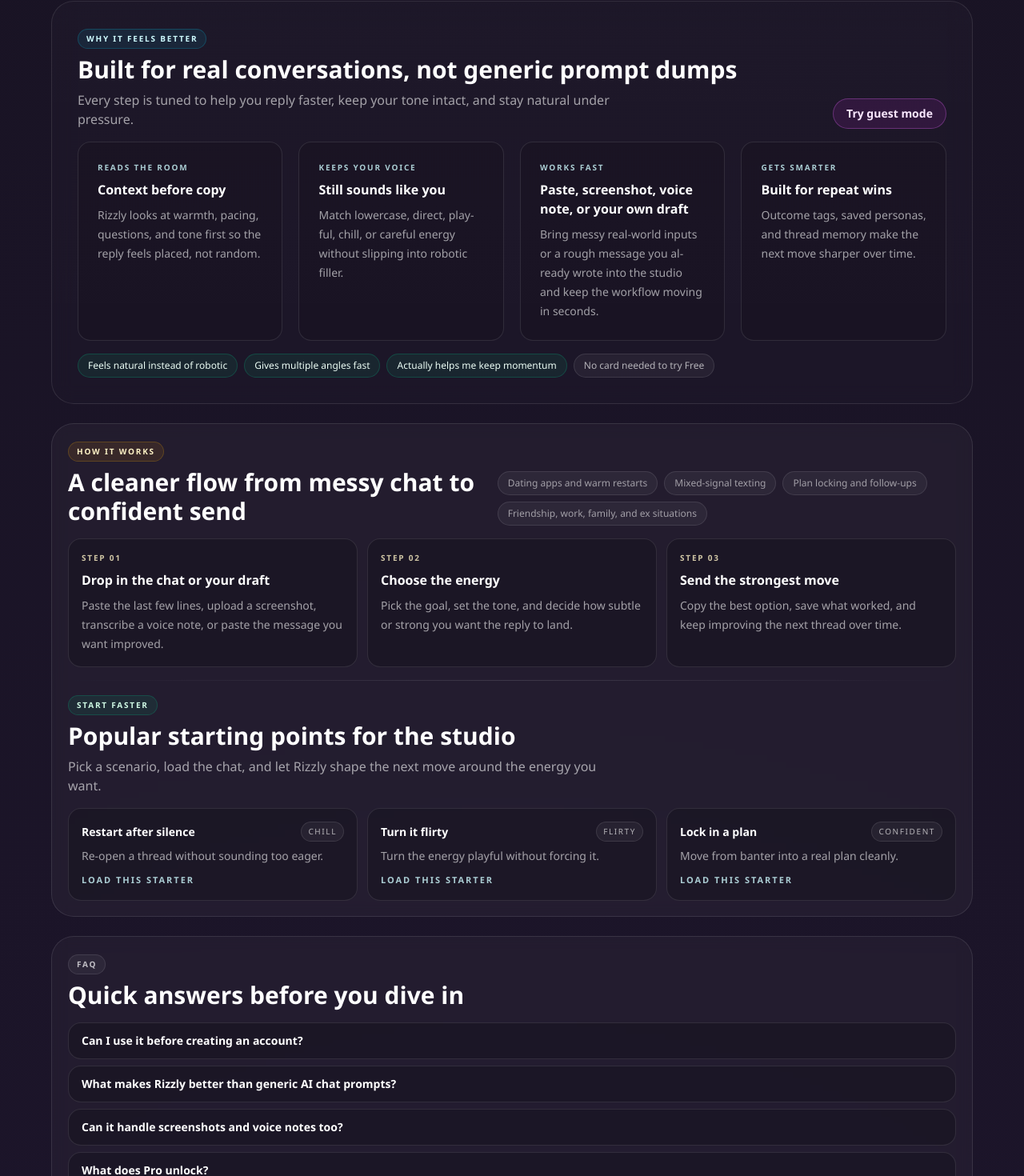
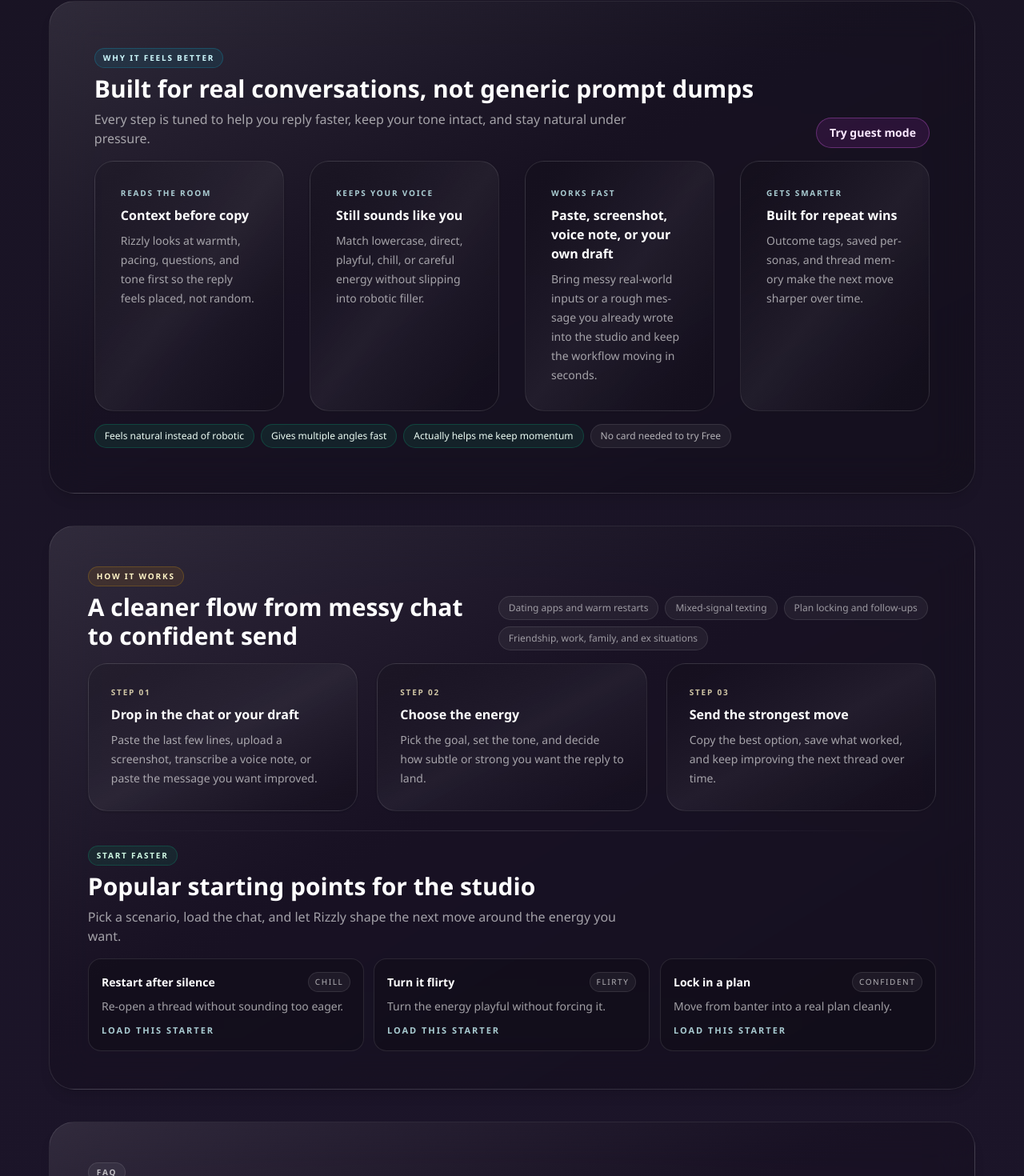
Before and after one commit to malachibr0226-commits/rizzly-ai, a Next.js app: page / in a window 1280 px wide. Shown: the part 1071-2541 px from the top of the page at 80% size. Built offline with nearby package versions, Linux system fonts and the light colour scheme; no server answers.

Commit message:
Widen and declutter main cards, soften backgrounds for more appealing UI

```diff
--- a/app/components/GrowthPanel.tsx
+++ b/app/components/GrowthPanel.tsx
@@ -130,8 +130,8 @@
   };
 
   return (
-    <section id="upgrade" className="grid gap-6 xl:grid-cols-2 max-w-5xl mx-auto scroll-mt-24">
-      <div className="rounded-xl border border-white/10 bg-white/5 p-6 backdrop-blur-md">
+    <section id="upgrade" className="grid gap-10 xl:grid-cols-2 max-w-6xl mx-auto scroll-mt-24">
+      <div className="rounded-2xl border border-white/10 bg-gradient-to-br from-white/10 via-black/10 to-black/20 p-8 md:p-10 shadow-lg backdrop-blur-xl">
         <div className="mb-3 flex items-start justify-between gap-3">
           <div>
             <h2 className="text-lg font-bold text-white">Cloud Sync</h2>
@@ -154,22 +154,22 @@
           </div>
         )}
 
-        <div className="mt-4 grid grid-cols-2 gap-2 text-xs text-white/75 lg:grid-cols-3">
-          <div className="min-h-[120px] rounded-xl border border-white/10 bg-black/20 px-3 py-3.5 text-center">
+        <div className="mt-6 grid grid-cols-2 gap-4 text-base text-white/80 lg:grid-cols-3">
+          <div className="min-h-[120px] rounded-2xl border border-white/10 bg-gradient-to-br from-black/20 via-white/5 to-black/10 px-6 py-6 text-center flex flex-col justify-center items-center">
             <div className="text-lg font-bold leading-none text-white">{usageSnapshot.remaining.generate}</div>
             <div className="mt-2 text-[10px] leading-tight text-white/70 sm:text-[11px]">
               <span className="block">reply runs</span>
               <span className="block">left</span>
             </div>
           </div>
-          <div className="min-h-[120px] rounded-xl border border-white/10 bg-black/20 px-3 py-3.5 text-center">
+          <div className="min-h-[120px] rounded-2xl border border-white/10 bg-gradient-to-br from-black/20 via-white/5 to-black/10 px-6 py-6 text-center flex flex-col justify-center items-center">
             <div className="text-lg font-bold leading-none text-white">{usageSnapshot.remaining.screenshot}</div>
             <div className="mt-2 text-[10px] leading-tight text-white/70 sm:text-[11px]">
               <span className="block">shots</span>
               <span className="block">left</span>
             </div>
           </div>
-          <div className="col-span-2 min-h-[120px] rounded-xl border border-white/10 bg-black/20 px-3 py-3.5 text-center lg:col-span-1">
+          <div className="col-span-2 min-h-[120px] rounded-2xl border border-white/10 bg-gradient-to-br from-black/20 via-white/5 to-black/10 px-6 py-6 text-center flex flex-col justify-center items-center lg:col-span-1">
             <div className="text-lg font-bold leading-none text-white">{usageSnapshot.remaining.voice}</div>
             <div className="mt-2 text-[10px] leading-tight text-white/70 sm:text-[11px]">
               <span className="block">voice notes</span>
@@ -191,7 +191,7 @@
         </button>
       </div>
 
-      <div className="rounded-xl border border-fuchsia-400/20 bg-[linear-gradient(180deg,rgba(168,85,247,0.10),rgba(255,255,255,0.03))] p-4 backdrop-blur-sm">
+      <div className="rounded-2xl border border-fuchsia-400/20 bg-gradient-to-br from-fuchsia-900/20 via-purple-900/10 to-white/5 p-8 md:p-10 shadow-lg backdrop-blur-xl">
         <div className="mb-3 flex items-start justify-between gap-3">
           <div>
             <h2 className="text-lg font-bold text-white">
@@ -220,22 +220,22 @@
           </div>
         )}
 
-        <div className="mb-3 grid grid-cols-2 gap-4 text-xs text-white/80 lg:grid-cols-3">
-          <div className="min-h-[112px] rounded-xl border border-fuchsia-400/10 bg-black/10 px-4 py-4 text-center">
+        <div className="mb-6 grid grid-cols-2 gap-6 text-base text-white/90 lg:grid-cols-3">
+          <div className="min-h-[112px] rounded-2xl border border-fuchsia-400/10 bg-gradient-to-br from-fuchsia-900/10 via-white/5 to-black/10 px-7 py-7 text-center flex flex-col justify-center items-center">
             <div className="text-base font-bold leading-none text-white">{replyBoost}x</div>
             <div className="mt-2 text-[10px] leading-tight text-white/65 sm:text-[11px]">
               <span className="block">reply</span>
               <span className="block">runs</span>
             </div>
           </div>
-          <div className="min-h-[112px] rounded-xl border border-fuchsia-400/10 bg-black/10 px-4 py-4 text-center">
+          <div className="min-h-[112px] rounded-2xl border border-fuchsia-400/10 bg-gradient-to-br from-fuchsia-900/10 via-white/5 to-black/10 px-7 py-7 text-center flex flex-col justify-center items-center">
             <div className="text-base font-bold leading-none text-white">{screenshotBoost}x</div>
             <div className="mt-2 text-[10px] leading-tight text-white/65 sm:text-[11px]">
               <span className="block">shots</span>
               <span className="block">boost</span>
             </div>
           </div>
-          <div className="col-span-2 min-h-[112px] rounded-xl border border-fuchsia-400/10 bg-black/10 px-4 py-4 text-center lg:col-span-1">
+          <div className="col-span-2 min-h-[112px] rounded-2xl border border-fuchsia-400/10 bg-gradient-to-br from-fuchsia-900/10 via-white/5 to-black/10 px-7 py-7 text-center flex flex-col justify-center items-center lg:col-span-1">
             <div className="text-base font-bold leading-none text-white">{voiceBoost}x</div>
             <div className="mt-2 text-[10px] leading-tight text-white/65 sm:text-[11px]">
               <span className="block">voice</span>
@@ -251,7 +251,7 @@
             return (
               <div
                 key={plan.tier}
-                className={`rounded-xl border p-5 max-w-2xl mx-auto ${
+                className={`rounded-2xl border p-8 max-w-3xl mx-auto bg-gradient-to-br from-white/10 via-black/10 to-black/20 shadow-md ${
                   isCurrent
                     ? "border-cyan-400/15 bg-cyan-500/5"
                     : plan.tier === "pro"
--- a/app/components/LandingUpgradeSections.tsx
+++ b/app/components/LandingUpgradeSections.tsx
@@ -120,10 +120,10 @@
   onJumpToStudio: () => void;
 }) {
   return (
-    <div className="mb-8 space-y-6 max-w-6xl mx-auto">
+    <div className="mb-8 space-y-10 max-w-7xl mx-auto">
       <section
         id="features"
-        className="rounded-[28px] border border-white/10 bg-[linear-gradient(180deg,rgba(255,255,255,0.02),rgba(255,255,255,0.01))] p-6 backdrop-blur-md sm:p-8"
+        className="rounded-[32px] border border-white/10 bg-gradient-to-br from-white/10 via-black/10 to-black/20 p-10 backdrop-blur-xl shadow-lg sm:p-14"
       >
         <div className="mb-4 flex flex-col gap-3 lg:flex-row lg:items-end lg:justify-between">
           <div>
@@ -150,11 +150,11 @@
           </button>
         </div>
 
-        <div className="grid gap-5 md:grid-cols-2 xl:grid-cols-4">
+        <div className="grid gap-8 md:grid-cols-2 xl:grid-cols-4">
           {featureCards.map((card) => (
             <div
               key={card.title}
-              className="mode-card rounded-2xl border border-white/10 bg-black/10 p-6 flex flex-col h-full min-w-0"
+              className="mode-card rounded-3xl border border-white/10 bg-gradient-to-br from-black/10 via-white/5 to-black/10 p-8 flex flex-col h-full min-w-0 shadow"
             >
               <div className="mode-card-content flex flex-col h-full min-w-0">
                 <div className="text-[10px] font-semibold uppercase tracking-[0.18em] text-cyan-100/80">
@@ -182,7 +182,7 @@
         </div>
       </section>
 
-      <section className="rounded-[28px] border border-white/10 bg-white/[0.035] p-4 backdrop-blur-sm sm:p-5">
+      <section className="rounded-[32px] border border-white/10 bg-gradient-to-br from-white/10 via-black/10 to-black/20 p-8 backdrop-blur-xl shadow-lg sm:p-12">
         <div className="mb-4 flex flex-col gap-3 lg:flex-row lg:items-end lg:justify-between">
           <div>
             <div className="inline-flex rounded-full border border-amber-400/20 bg-amber-500/10 px-2.5 py-1 text-[10px] font-semibold uppercase tracking-[0.18em] text-amber-100">
@@ -204,11 +204,11 @@
           </div>
         </div>
 
-        <div className="mb-4 grid gap-3 lg:grid-cols-3">
+        <div className="mb-6 grid gap-6 lg:grid-cols-3">
           {workflowSteps.map((step) => (
             <div
               key={step.step}
-              className="rounded-2xl border border-white/10 bg-black/20 p-4"
+              className="rounded-3xl border border-white/10 bg-gradient-to-br from-black/10 via-white/5 to-black/10 p-7 shadow"
             >
               <div className="text-[10px] font-semibold uppercase tracking-[0.18em] text-amber-100/80">
                 Step {step.step}
@@ -261,7 +261,7 @@
         </div>
       </section>
 
-      <section id="faq" className="rounded-[28px] border border-white/10 bg-white/[0.03] p-4 backdrop-blur-sm sm:p-5">
+      <section id="faq" className="rounded-[32px] border border-white/10 bg-gradient-to-br from-white/10 via-black/10 to-black/20 p-8 backdrop-blur-xl shadow-lg sm:p-12">
         <div className="mb-4">
           <div className="inline-flex rounded-full border border-white/10 bg-white/5 px-2.5 py-1 text-[10px] font-semibold uppercase tracking-[0.18em] text-white/70">
             FAQ
@@ -271,11 +271,11 @@
           </h2>
         </div>
 
-        <div className="space-y-2">
+        <div className="space-y-4">
           {faqItems.map((item) => (
             <details
               key={item.question}
-              className="rounded-2xl border border-white/10 bg-black/20 px-4 py-3 text-white/80"
+              className="rounded-3xl border border-white/10 bg-gradient-to-br from-black/10 via-white/5 to-black/10 px-7 py-5 text-white/80 shadow"
             >
               <summary className="cursor-pointer list-none text-sm font-semibold text-white">
                 {item.question}
```
